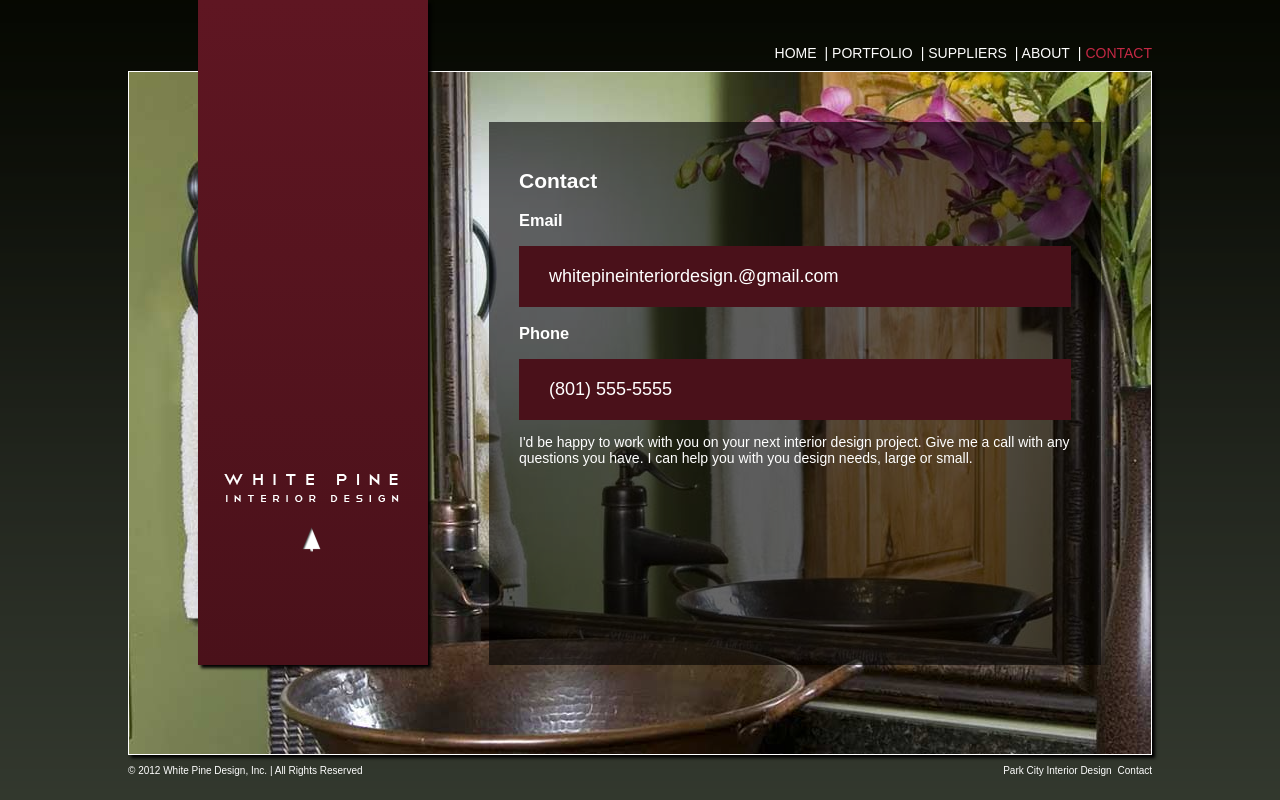
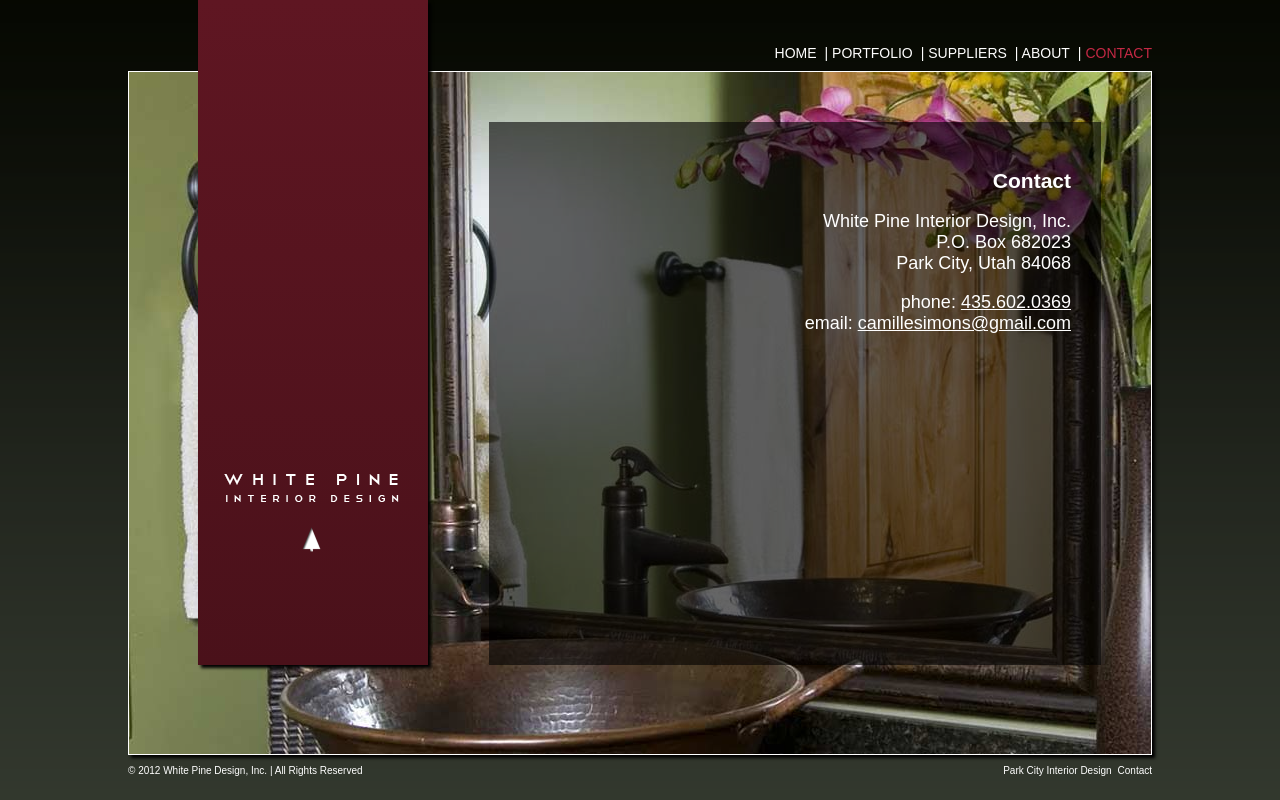
Before and after one commit to jaketrent/whitepine, a Django app: template whitepine/templates/contact.html in a window 1280 px wide. Run offline with Django 3.2, Linux system fonts and the light colour scheme; the template is opened without the code that fills it, so the values that code supplies are empty; parts of the project's set-up code (start-up, migrations or seed data) failed here and were passed over; some libraries are stand-ins or nearby versions.

Commit message:
Added contact and about verbage + fam pict

```diff
--- a/whitepine/static-files/css/wp.css
+++ b/whitepine/static-files/css/wp.css
@@ -251,13 +251,13 @@ footer ul li {
 }
 
 /*** contact ***/
-.contact-opts a {
-  display: block;
-  padding: 20px 30px;
-  background: #4a111a;
+.contact .overlay {
+  text-align: right;
+}
+.contact .overlay p {
   font-size: 18px;
 }
-.contact-opts a:hover {
+.contact .overlay a {
   text-decoration: underline;
 }
 
@@ -265,3 +265,9 @@ footer ul li {
 .about .canvas {
   background: rgb(255, 255, 255);
 }
+.about .fam {
+  max-width: 100%;
+  float: right;
+  margin: 10px 0 0 10px;
+  width: 235px;
+}
--- a/whitepine/templates/about.html
+++ b/whitepine/templates/about.html
@@ -6,7 +6,7 @@
 
 {% block canvas %}
   <div class="overlay">
-    <p>
+    <img src="{{ STATIC_URL }}img/fam.jpg" class="fam" /><p>
       Co-founder, owner and principal designer of White Pine Design, Inc., Camille exuberates a passionate creativity
       that defines the best of her business. She personifies the very philosophies of professional skill and personal
       connection.
--- a/whitepine/templates/contact.html
+++ b/whitepine/templates/contact.html
@@ -2,22 +2,21 @@
 
 {% block contact_cls %}active{% endblock %}
 
+{% block pg-class %}contact{% endblock %}
+
 {% block canvas %}
   <div class="overlay">
     <h2>Contact</h2>
-    <ul class="contact-opts">
-      <li>
-        <h3>Email</h3>
-        <a href="mailto:whitepineinteriordesign@gmail.com">whitepineinteriordesign.@gmail.com</a>
-      </li>
-      <li>
-        <h3>Phone</h3>
-        <a href="tel:801-555-5555">(801) 555-5555</a>
-      </li>
-    </ul>
     <p>
-      I'd be happy to work with you on your next interior design project.  Give me a call with any questions you have.
-      I can help you with you design needs, large or small.
+    White Pine Interior Design, Inc.<br />
+    P.O. Box 682023<br />
+    Park City, Utah 84068<br />
+    </p>
+    <p>
+    </p>
+    <p>
+    phone: <a href="tel:435-602-0369">435.602.0369</a><br />
+    email: <a href="mailto:camillesimons@gmail.com">camillesimons@gmail.com</a>
     </p>
   </div>
   <img src="{{ STATIC_URL }}img/sample5.jpg" />
```
Also changed, not shown: whitepine/static-files/img/fam.jpg (added).
